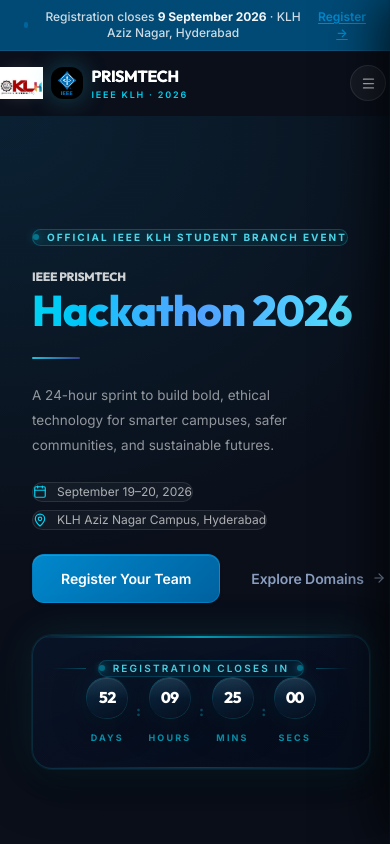
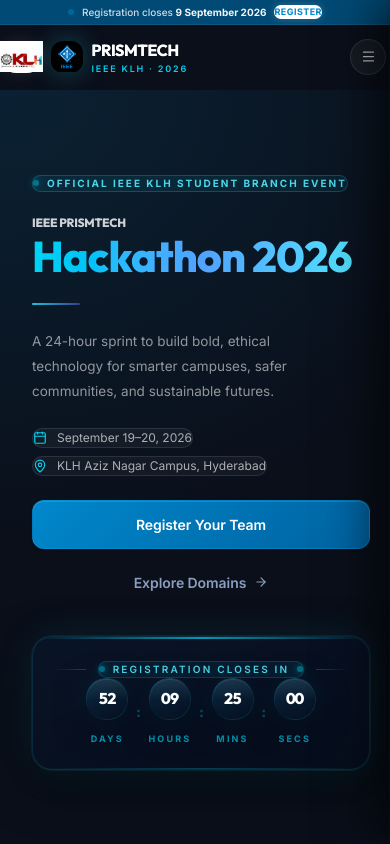
Before and after one commit to sahasrareddy225/prismtech, a Next.js app in the folder frontend/: page / in a window 390 px wide. Shown: the top 844 px of the page. Built offline with nearby package versions, Linux system fonts and the light colour scheme.

Commit message:
Mentioned Changes Implemented

```diff
--- a/frontend/src/app/globals.css
+++ b/frontend/src/app/globals.css
@@ -477,7 +477,7 @@
 .announcement-bar {
   background: var(--color-ieee-blue-dark);
   border-bottom: 1px solid rgba(255,255,255,0.06);
-  padding: 9px 0;
+  padding: 5px 0;
   font-size: 0.8125rem;
   font-weight: 500;
   text-align: center;
--- a/frontend/src/components/layout/Navbar.tsx
+++ b/frontend/src/components/layout/Navbar.tsx
@@ -43,18 +43,18 @@
     <>
       {/* Announcement Bar */}
       <div className="announcement-bar w-full" role="banner" aria-label="Event announcement">
-        <div className="container flex items-center justify-center gap-3 text-white/80">
-          <span className="w-1.5 h-1.5 rounded-full bg-[var(--color-ieee-blue-light)] animate-pulse-dot" />
-          <span className="text-xs">
+        <div className="container flex items-center justify-center gap-2 sm:gap-3 text-white/80 px-2 sm:px-4">
+          <span className="w-1.5 h-1.5 rounded-full bg-[var(--color-ieee-blue-light)] animate-pulse-dot shrink-0" />
+          <span className="text-[10px] sm:text-xs leading-tight">
             Registration closes{' '}
             <strong className="text-white/95">9 September 2026</strong>
-            {' '}· KLH Aziz Nagar, Hyderabad
+            <span className="hidden sm:inline">{' '}· KLH Aziz Nagar, Hyderabad</span>
           </span>
           <Link
             href="https://docs.google.com/forms/d/e/1FAIpQLScJSw2IPcAiEdoWePMIQgvDRIEj--MUkn_cqCbgNuMzMcfqzA/viewform?usp=dialog"
-            className="text-xs font-semibold text-[var(--color-ieee-blue-light)] hover:text-white transition-colors underline underline-offset-2"
+            className="inline-flex items-center justify-center px-4 py-1 text-[9px] font-bold uppercase tracking-wider bg-white text-[var(--color-ieee-blue-light)] rounded-md hover:bg-gray-100 hover:scale-105 transition-all ml-2 whitespace-nowrap shadow-[0_0_8px_rgba(255,255,255,0.2)]"
           >
-            Register →
+            Register
           </Link>
         </div>
       </div>
--- a/frontend/src/components/sections/HeroSection.tsx
+++ b/frontend/src/components/sections/HeroSection.tsx
@@ -94,15 +94,15 @@
 
         {/* CTAs */}
         <motion.div
-          className="flex gap-3"
+          className="flex flex-col sm:flex-row gap-3 items-stretch sm:items-center"
           initial={{ opacity: 0, y: 14 }}
           animate={{ opacity: 1, y: 0 }}
           transition={{ duration: 0.5, delay: 0.34 }}
         >
-          <Link href="https://docs.google.com/forms/d/e/1FAIpQLScJSw2IPcAiEdoWePMIQgvDRIEj--MUkn_cqCbgNuMzMcfqzA/viewform?usp=dialog" className="btn-magnetic btn-primary text-[13px] font-semibold px-6 py-2.5 rounded-xl">
+          <Link href="https://docs.google.com/forms/d/e/1FAIpQLScJSw2IPcAiEdoWePMIQgvDRIEj--MUkn_cqCbgNuMzMcfqzA/viewform?usp=dialog" className="btn-magnetic btn-primary text-[13px] font-semibold px-6 py-2.5 rounded-xl w-full sm:w-auto text-center justify-center">
             Register Your Team
           </Link>
-          <Link href="/tracks" className="btn-magnetic btn-ghost text-[13px] group px-4 py-2.5">
+          <Link href="/tracks" className="btn-magnetic btn-ghost text-[13px] group px-4 py-2.5 w-full sm:w-auto text-center justify-center">
             Explore Domains
             <ArrowRight className="w-3.5 h-3.5 group-hover:translate-x-0.5 transition-transform" />
           </Link>
--- a/frontend/src/components/sections/VenueSectionSPA.tsx
+++ b/frontend/src/components/sections/VenueSectionSPA.tsx
@@ -2,7 +2,7 @@
 
 import { motion, useInView } from 'framer-motion';
 import { useRef } from 'react';
-import { MapPin, Navigation, Car, Bus } from 'lucide-react';
+import { MapPin, Bus } from 'lucide-react';
 
 const card: React.CSSProperties = {
   background: 'linear-gradient(145deg, rgba(14,20,36,0.9), rgba(8,16,32,0.65))',
@@ -79,16 +79,6 @@
                   Hyderabad, Telangana 500075
                 </p>
               </div>
-              <a
-                href="https://maps.app.goo.gl/FXJBcJc5AUpTXkYu9"
-                target="_blank"
-                rel="noopener noreferrer"
-                className="btn-magnetic btn-primary"
-                style={{ marginTop: '12px', padding: '12px', width: '100%', justifyContent: 'center', fontSize: '0.9rem' }}
-              >
-                <Navigation style={{ width: '16px', height: '16px' }} />
-                Open in Google Maps
-              </a>
             </div>
 
             <div style={{ ...card, padding: '24px 28px', display: 'flex', flexDirection: 'column', gap: '12px', alignItems: 'flex-start' }}>
```
